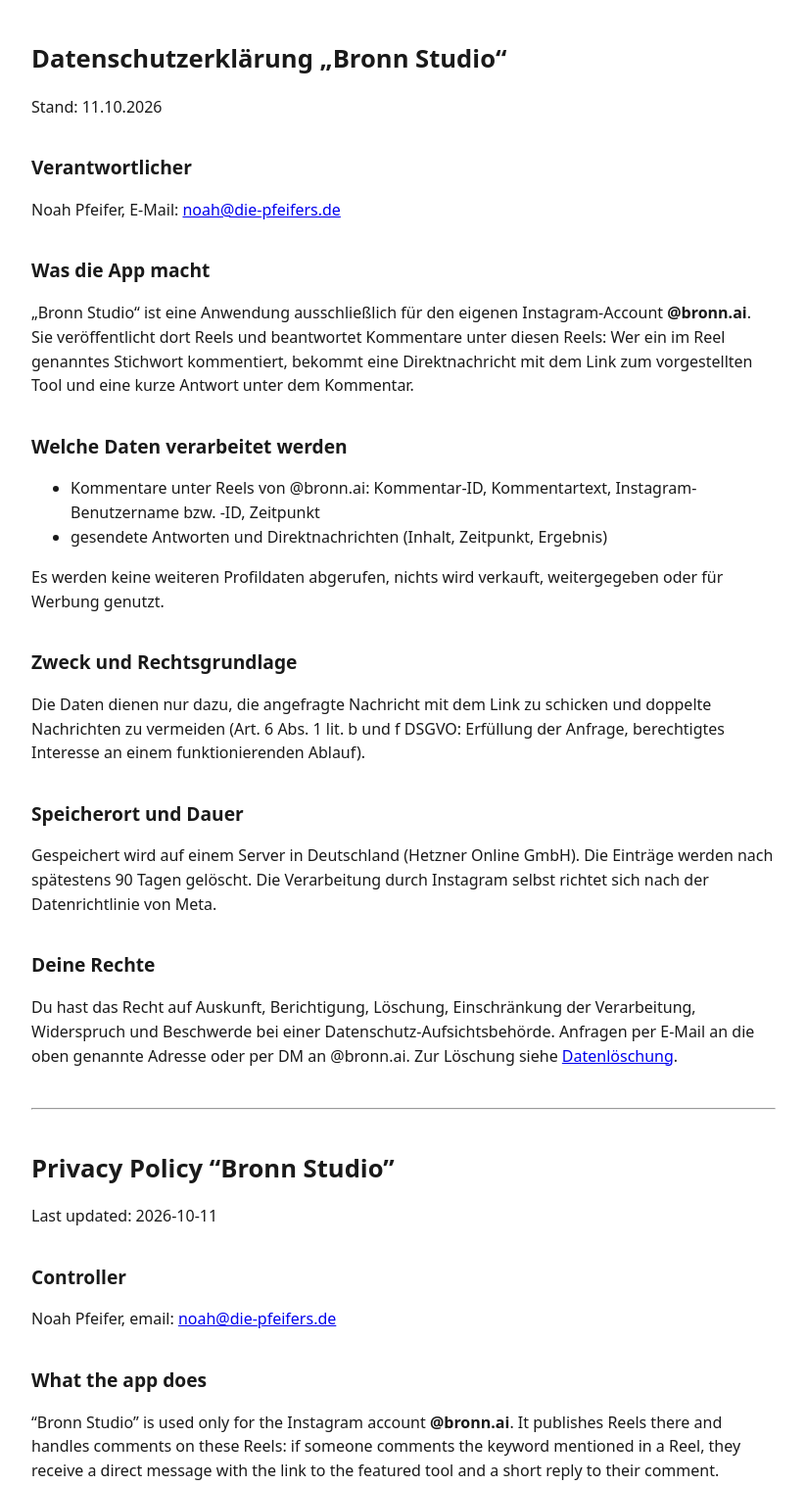
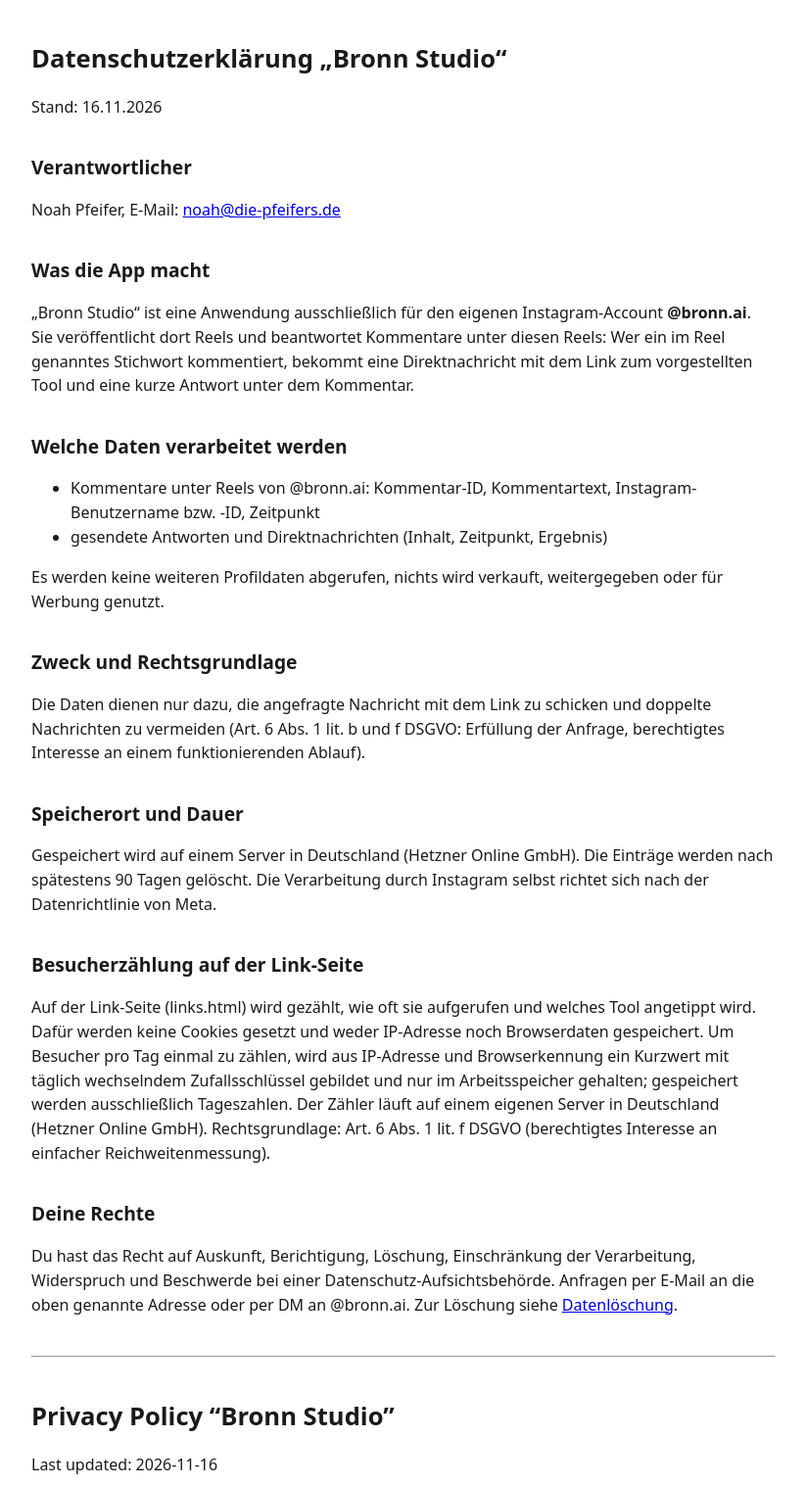
Before and after one commit to noahpf008/bronn-legal, a plain HTML site: page index.html in a window 1280 px wide. Shown: the top 1517 px of the page at 98% size, without its empty margins (228-1051 px from the left). Drawn offline with Linux system fonts and the light colour scheme.

Commit message:
Link-Seite: Besucherzaehler (ohne Cookies/IP) + Datenschutz

```diff
--- a/index.html
+++ b/index.html
@@ -3,7 +3,7 @@
 <title>Bronn Studio – Datenschutz / Privacy Policy</title>
 <style>body{font-family:system-ui,sans-serif;max-width:760px;margin:40px auto;padding:0 16px;line-height:1.55;color:#1a1a1a}h1{font-size:1.6em}h2{font-size:1.2em;margin-top:1.8em}hr{margin:40px 0}</style></head><body>
 <h1>Datenschutzerklärung „Bronn Studio“</h1>
-<p>Stand: 11.10.2026</p>
+<p>Stand: 16.11.2026</p>
 <h2>Verantwortlicher</h2>
 <p>Noah Pfeifer, E-Mail: <a href="mailto:noah@die-pfeifers.de">noah@die-pfeifers.de</a></p>
 <h2>Was die App macht</h2>
@@ -16,11 +16,13 @@
 <p>Die Daten dienen nur dazu, die angefragte Nachricht mit dem Link zu schicken und doppelte Nachrichten zu vermeiden (Art. 6 Abs. 1 lit. b und f DSGVO: Erfüllung der Anfrage, berechtigtes Interesse an einem funktionierenden Ablauf).</p>
 <h2>Speicherort und Dauer</h2>
 <p>Gespeichert wird auf einem Server in Deutschland (Hetzner Online GmbH). Die Einträge werden nach spätestens 90 Tagen gelöscht. Die Verarbeitung durch Instagram selbst richtet sich nach der Datenrichtlinie von Meta.</p>
+<h2>Besucherzählung auf der Link-Seite</h2>
+<p>Auf der Link-Seite (links.html) wird gezählt, wie oft sie aufgerufen und welches Tool angetippt wird. Dafür werden keine Cookies gesetzt und weder IP-Adresse noch Browserdaten gespeichert. Um Besucher pro Tag einmal zu zählen, wird aus IP-Adresse und Browserkennung ein Kurzwert mit täglich wechselndem Zufallsschlüssel gebildet und nur im Arbeitsspeicher gehalten; gespeichert werden ausschließlich Tageszahlen. Der Zähler läuft auf einem eigenen Server in Deutschland (Hetzner Online GmbH). Rechtsgrundlage: Art. 6 Abs. 1 lit. f DSGVO (berechtigtes Interesse an einfacher Reichweitenmessung).</p>
 <h2>Deine Rechte</h2>
 <p>Du hast das Recht auf Auskunft, Berichtigung, Löschung, Einschränkung der Verarbeitung, Widerspruch und Beschwerde bei einer Datenschutz-Aufsichtsbehörde. Anfragen per E-Mail an die oben genannte Adresse oder per DM an @bronn.ai. Zur Löschung siehe <a href="deletion.html">Datenlöschung</a>.</p>
 <hr>
 <h1>Privacy Policy “Bronn Studio”</h1>
-<p>Last updated: 2026-10-11</p>
+<p>Last updated: 2026-11-16</p>
 <h2>Controller</h2>
 <p>Noah Pfeifer, email: <a href="mailto:noah@die-pfeifers.de">noah@die-pfeifers.de</a></p>
 <h2>What the app does</h2>
@@ -33,6 +35,8 @@
 <p>Data is used only to send the requested message with the link and to avoid duplicate messages (Art. 6(1)(b) and (f) GDPR).</p>
 <h2>Storage and retention</h2>
 <p>Data is stored on a server in Germany (Hetzner Online GmbH) and deleted after 90 days at the latest. Processing by Instagram itself is governed by Meta’s Privacy Policy.</p>
+<h2>Visitor counting on the link page</h2>
+<p>The link page (links.html) counts page views and taps on tools. No cookies are set and no IP address or browser data is stored. To count each visitor once per day, a short value is derived from IP address and browser string with a key that changes daily and is kept in memory only; only daily totals are stored. The counter runs on our own server in Germany (Hetzner Online GmbH). Legal basis: Art. 6(1)(f) GDPR.</p>
 <h2>Your rights</h2>
 <p>You have the right to access, rectification, erasure, restriction, objection and to lodge a complaint with a supervisory authority. Contact the email above or DM @bronn.ai. For deletion see <a href="deletion.html">Data deletion</a>.</p>
 </body></html>
```
Also changed, not shown: links.html (+3 -1 lines).
